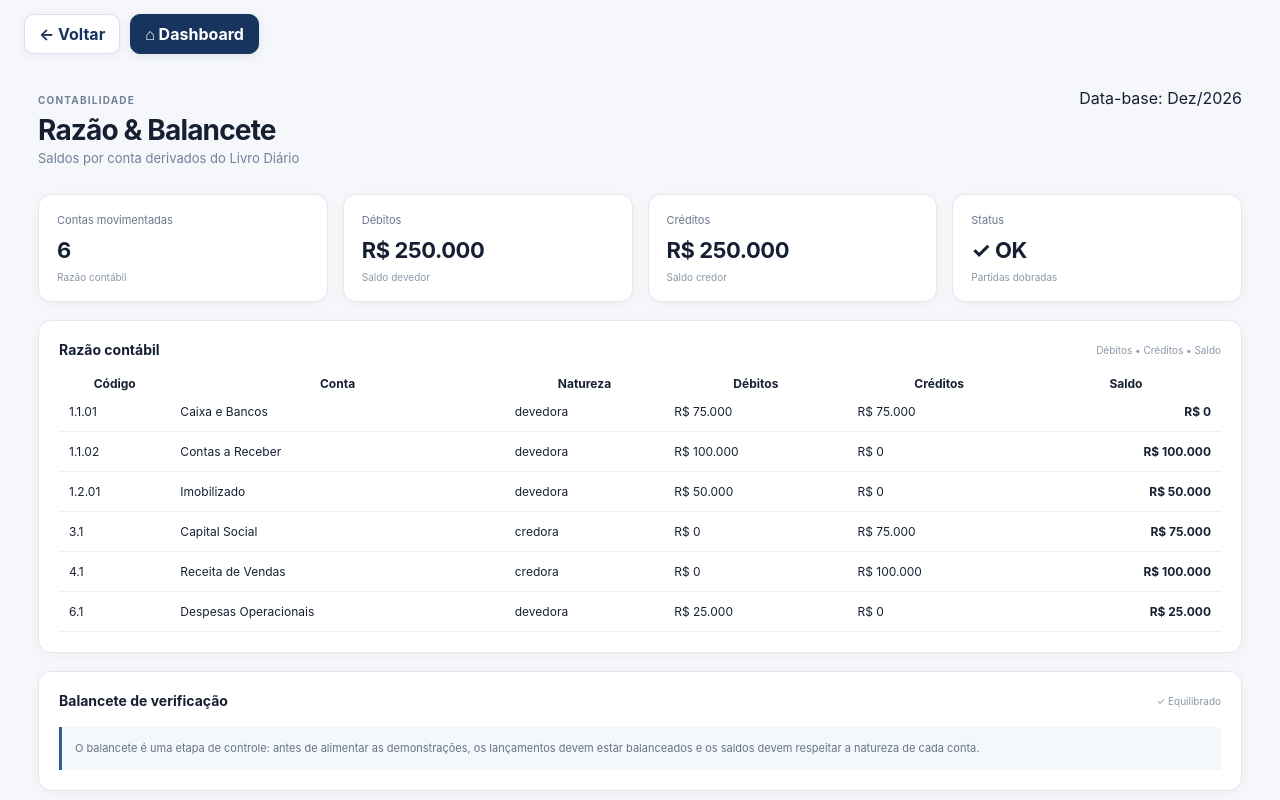
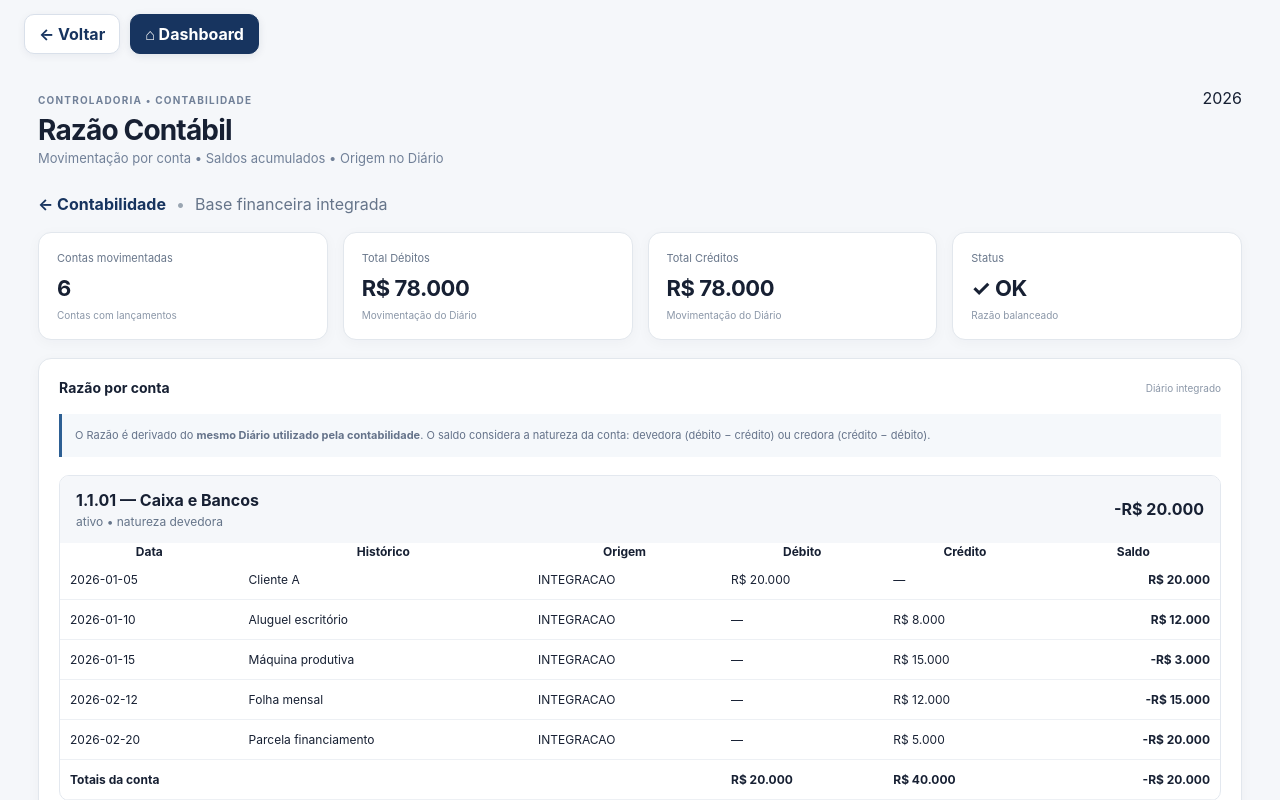
Before and after one commit to cardoso4009-byte/bp-financeiro-bi, a Next.js app: page /razao in a window 1280 px wide. Shown: the top 800 px of the page. Built offline with nearby package versions, Linux system fonts and the light colour scheme.

Commit message:
feat: integrar Razão ao Diário financeiro

```diff
--- a/app/razao/page.tsx
+++ b/app/razao/page.tsx
@@ -1,15 +1,100 @@
-import { buildLedger, buildTrialBalance } from '@/lib/razao-balancete'
+'use client'
 
-const brl = (n:number) => n.toLocaleString('pt-BR',{style:'currency',currency:'BRL',maximumFractionDigits:0})
+import { useEffect, useMemo, useState } from 'react'
+import Link from 'next/link'
+import { chartOfAccounts, sampleJournal, type JournalEntry } from '@/lib/accounting-core'
+import { journalFromLocalStorage } from '@/lib/financial-accounting-integration'
+import { buildLedger } from '@/lib/ledger-engine'
 
-export default function Razao(){
-  const ledger=buildLedger()
-  const trial=buildTrialBalance()
-  return <main className="content" style={{marginLeft:0,width:'100%',maxWidth:1400,margin:'0 auto'}}>
-    <header><div><small>CONTABILIDADE</small><h1>Razão & Balancete</h1><p>Saldos por conta derivados do Livro Diário</p></div><div className="period">Data-base: Dez/2026</div></header>
-    <div className="cards"><div className="card"><span>Contas movimentadas</span><strong>{ledger.filter(r=>r.debit||r.credit).length}</strong><small>Razão contábil</small></div><div className="card"><span>Débitos</span><strong>{brl(trial.totalDebit)}</strong><small>Saldo devedor</small></div><div className="card"><span>Créditos</span><strong>{brl(trial.totalCredit)}</strong><small>Saldo credor</small></div><div className="card"><span>Status</span><strong>{trial.balanced?'✓ OK':'! Revisar'}</strong><small>Partidas dobradas</small></div></div>
-    <section className="panel wide"><div className="panel-title"><h2>Razão contábil</h2><span>Débitos • Créditos • Saldo</span></div><div className="table-wrap"><table><thead><tr><th>Código</th><th>Conta</th><th>Natureza</th><th>Débitos</th><th>Créditos</th><th>Saldo</th></tr></thead><tbody>{ledger.filter(r=>r.debit||r.credit).map(r=><tr key={r.code}><td>{r.code}</td><td>{r.name}</td><td>{r.nature}</td><td>{brl(r.debit)}</td><td>{brl(r.credit)}</td><td>{brl(r.balance)}</td></tr>)}</tbody></table></div></section>
-    <section className="panel"><div className="panel-title"><h2>Balancete de verificação</h2><span>{trial.balanced?'✓ Equilibrado':'! Divergência'}</span></div><div className="note">O balancete é uma etapa de controle: antes de alimentar as demonstrações, os lançamentos devem estar balanceados e os saldos devem respeitar a natureza de cada conta.</div></section>
-    <section className="panel"><div className="panel-title"><h2>Próxima integração</h2><span>Motor contábil</span></div><div className="note"><strong>Razão → Balancete → BP + DRE + DFC + DMPL.</strong> A próxima camada classificará automaticamente cada conta na demonstração correspondente.</div></section>
-  </main>
+const brl = (n: number) => n.toLocaleString('pt-BR', {
+  style: 'currency',
+  currency: 'BRL',
+  maximumFractionDigits: 0,
+})
+
+export default function RazaoPage() {
+  const [journal, setJournal] = useState<JournalEntry[]>(sampleJournal)
+  const [integrated, setIntegrated] = useState(false)
+
+  useEffect(() => {
+    const result = journalFromLocalStorage()
+    if (result.entries.length) {
+      setJournal(result.entries)
+      setIntegrated(true)
+    }
+  }, [])
+
+  const ledger = useMemo(() => buildLedger(journal, chartOfAccounts), [journal])
+  const totalDebit = ledger.reduce((sum, item) => sum + item.debit, 0)
+  const totalCredit = ledger.reduce((sum, item) => sum + item.credit, 0)
+  const balanced = Math.abs(totalDebit - totalCredit) < 0.01
+
+  return (
+    <main className="content" style={{ marginLeft: 0, width: '100%', maxWidth: 1400, margin: '0 auto' }}>
+      <header>
+        <div>
+          <small>CONTROLADORIA • CONTABILIDADE</small>
+          <h1>Razão Contábil</h1>
+          <p>Movimentação por conta • Saldos acumulados • Origem no Diário</p>
+        </div>
+        <div className="period">2026</div>
+      </header>
+
+      <div style={{ marginBottom: 18 }}>
+        <Link href="/contabil" style={{ color: '#17345f', fontWeight: 700, textDecoration: 'none' }}>← Contabilidade</Link>
+        <span style={{ margin: '0 10px', color: '#9aa6b2' }}>•</span>
+        <span style={{ color: '#66758a' }}>{integrated ? 'Base financeira integrada' : 'Base demonstrativa'}</span>
+      </div>
+
+      <div className="cards">
+        <div className="card"><span>Contas movimentadas</span><strong>{ledger.length}</strong><small>Contas com lançamentos</small></div>
+        <div className="card"><span>Total Débitos</span><strong>{brl(totalDebit)}</strong><small>Movimentação do Diário</small></div>
+        <div className="card"><span>Total Créditos</span><strong>{brl(totalCredit)}</strong><small>Movimentação do Diário</small></div>
+        <div className="card"><span>Status</span><strong>{balanced ? '✓ OK' : '! Revisar'}</strong><small>{balanced ? 'Razão balanceado' : 'Diferença entre débitos e créditos'}</small></div>
+      </div>
+
+      <section className="panel wide">
+        <div className="panel-title"><h2>Razão por conta</h2><span>{integrated ? 'Diário integrado' : 'Base demonstrativa'}</span></div>
+        <div className="note">O Razão é derivado do <strong>mesmo Diário utilizado pela contabilidade</strong>. O saldo considera a natureza da conta: devedora (débito − crédito) ou credora (crédito − débito).</div>
+
+        {ledger.map(item => (
+          <div key={item.account.code} style={{ marginTop: 18, border: '1px solid #e3e8ef', borderRadius: 10, overflow: 'hidden' }}>
+            <div style={{ display: 'flex', justifyContent: 'space-between', alignItems: 'center', padding: '14px 16px', background: '#f5f7fa' }}>
+              <div>
+                <strong>{item.account.code} — {item.account.name}</strong>
+                <div style={{ fontSize: 12, color: '#66758a', marginTop: 4 }}>{item.account.class} • natureza {item.account.nature}</div>
+              </div>
+              <strong>{brl(item.balance)}</strong>
+            </div>
+            <div className="table-wrap">
+              <table>
+                <thead><tr><th>Data</th><th>Histórico</th><th>Origem</th><th>Débito</th><th>Crédito</th><th>Saldo</th></tr></thead>
+                <tbody>{item.movements.map((movement, index) => (
+                  <tr key={`${movement.entryId}-${index}`}>
+                    <td>{movement.date}</td>
+                    <td>{movement.description}</td>
+                    <td>{movement.source ?? '—'}</td>
+                    <td>{movement.debit ? brl(movement.debit) : '—'}</td>
+                    <td>{movement.credit ? brl(movement.credit) : '—'}</td>
+                    <td><strong>{brl(movement.balance)}</strong></td>
+                  </tr>
+                ))}</tbody>
+                <tfoot><tr>
+                  <td colSpan={3}><strong>Totais da conta</strong></td>
+                  <td><strong>{brl(item.debit)}</strong></td>
+                  <td><strong>{brl(item.credit)}</strong></td>
+                  <td><strong>{brl(item.balance)}</strong></td>
+                </tr></tfoot>
+              </table>
+            </div>
+          </div>
+        ))}
+      </section>
+
+      <section className="panel">
+        <div className="panel-title"><h2>Próximo elo da cadeia</h2><span>Balancete de Verificação</span></div>
+        <div className="note"><strong>Diário → Razão → Balancete → BP + DRE + DFC + DMPL.</strong> Agora que o Razão está preparado para consumir o Diário integrado, o próximo passo é consolidar o Balancete como fonte única para as demonstrações.</div>
+      </section>
+    </main>
+  )
 }
```
